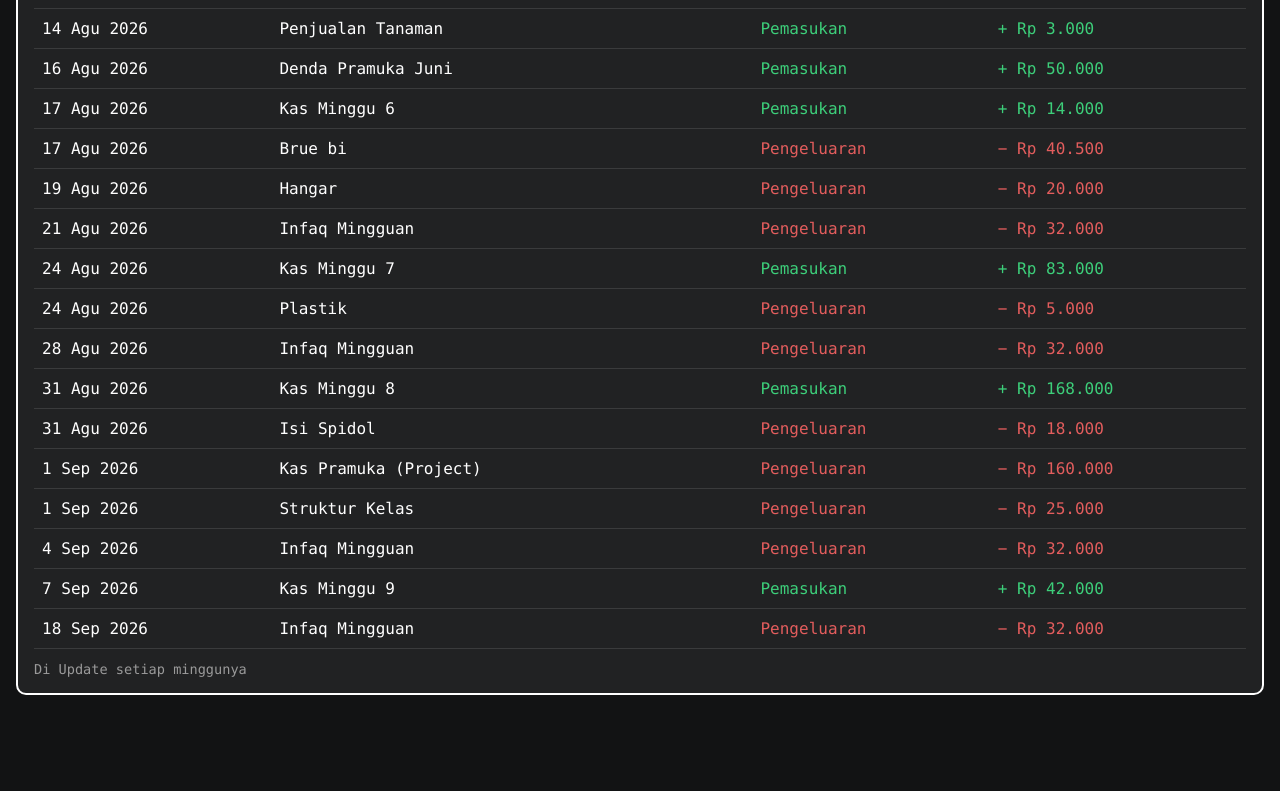
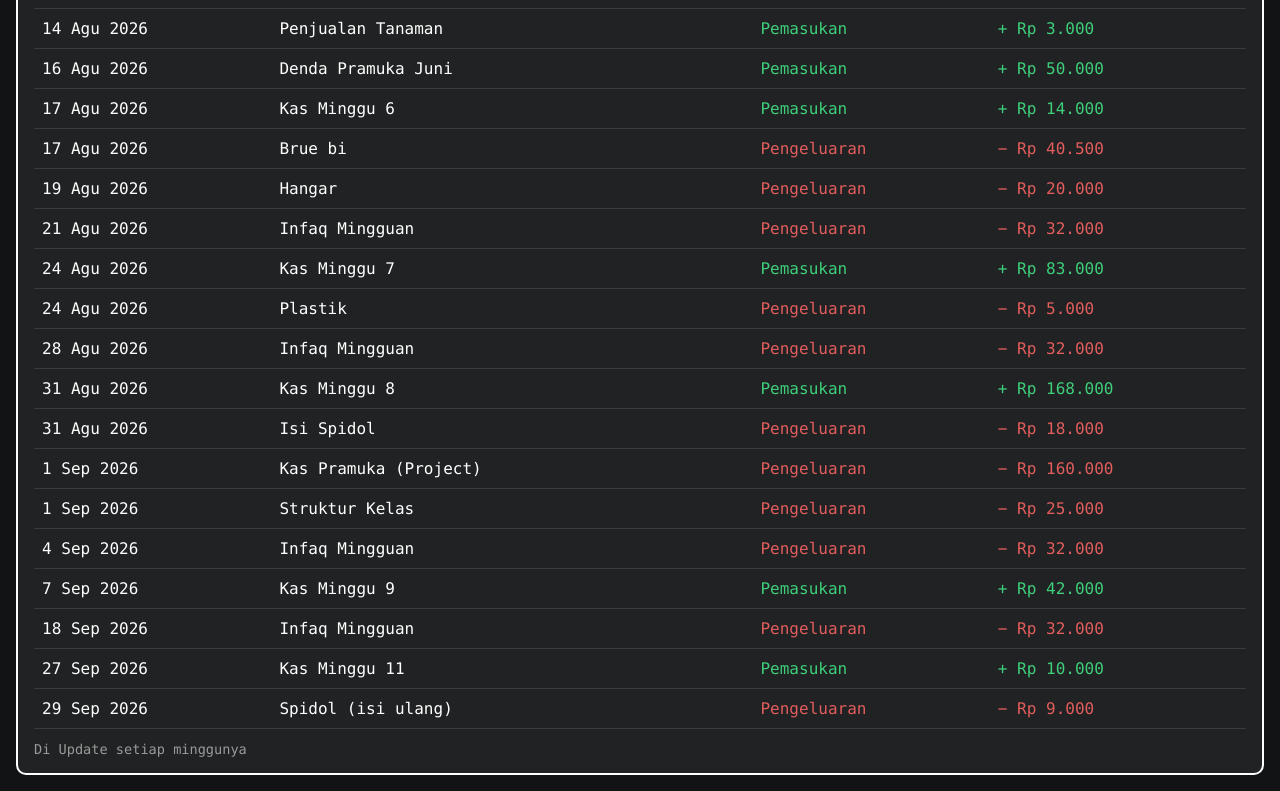
Before and after one commit to soreyaaegeba-ship-it/Keuangan-Kelas-2026-2027-Made-In-Cursor-, a plain HTML site: page logo1/database/database.html in a window 1280 px wide. Shown: the part 1122-1913 px from the top of the page. Before the commit the page ends 1833 px from the top, so only its background shows below. Drawn offline with Linux system fonts and the light colour scheme.

Commit message:
Add files via upload

```diff
--- a/logo1/database/database.html
+++ b/logo1/database/database.html
@@ -269,6 +269,18 @@
                         <td class="keluar">Pengeluaran</td>
                         <td class="keluar">− Rp 32.000</td>
                     </tr>
+                    <tr>
+                        <td>27 Sep 2026</td>
+                        <td>Kas Minggu 11</td>
+                        <td class="masuk">Pemasukan</td>
+                        <td class="masuk">+ Rp 10.000</td>
+                    </tr>
+                    <tr>
+                        <td>29 Sep 2026</td>
+                        <td>Spidol (isi ulang)</td>
+                        <td class="keluar">Pengeluaran</td>
+                        <td class="keluar">− Rp 9.000</td>
+                    </tr>
                 </tbody>
             </table>
         </div>
```
